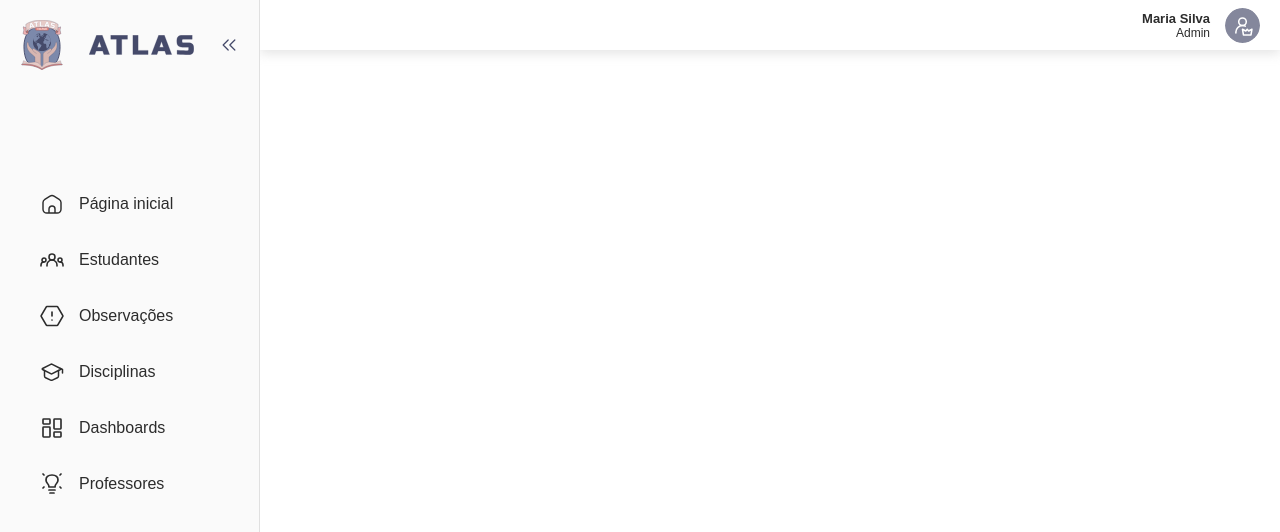
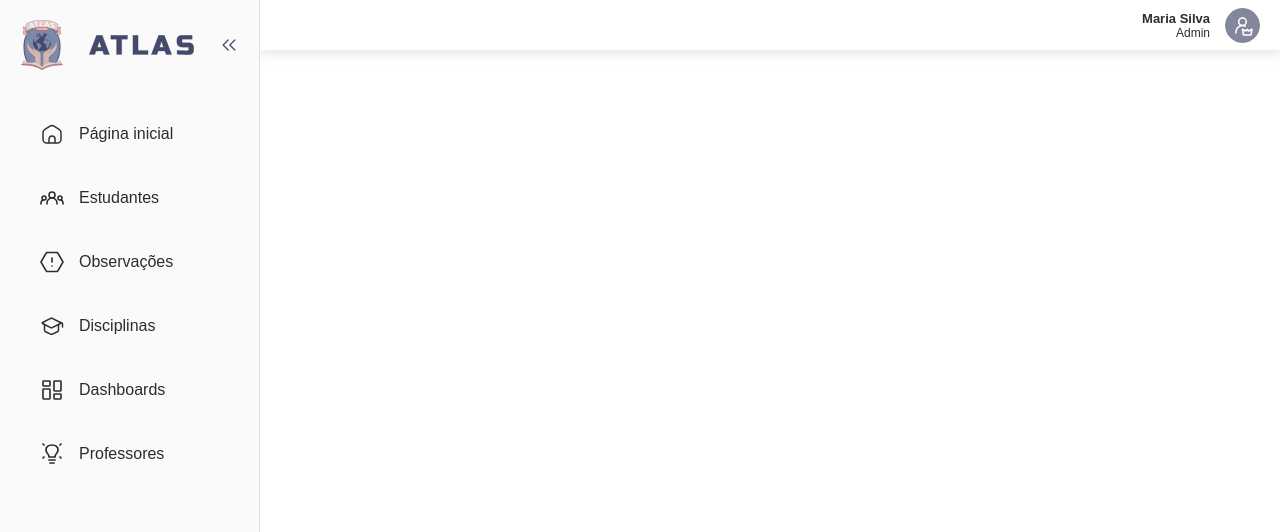
Before and after one commit to ciintyaarioss/ProgramacaoAssincronaFront, an Angular app in the folder programacao-assincrona-frontend/: page / in a window 1280 px wide. Shown: the top 532 px of the page. Built offline with nearby package versions, Linux system fonts and the light colour scheme; a web font is replaced by a local one.

Commit message:
style: arrumando estilizacao da sidebar fechada

```diff
--- a/programacao-assincrona-frontend/src/app/components/sidebar/sidebar.css
+++ b/programacao-assincrona-frontend/src/app/components/sidebar/sidebar.css
@@ -27,6 +27,10 @@
     white-space: nowrap;
 }
 
+.sidebar.closed .branding{
+    justify-content: center;
+}
+
 #school-icon {
     width: 50px;
     height: 50px;
@@ -43,5 +47,8 @@
 }
 
 .itens-tab {
-    margin-top: 50%;
+    margin-top: 40px;
+    display: flex;
+    flex-direction: column;
+    gap: 8px;
 }
--- a/programacao-assincrona-frontend/src/app/components/sidebar/sidebar.html
+++ b/programacao-assincrona-frontend/src/app/components/sidebar/sidebar.html
@@ -5,7 +5,7 @@
         <img [src]="iconAction" alt="" id="button-action" (click)="toggleSidebar()">
     </div>
 
-    <div *ngIf="isOpen" class="itens-tab">
+    <div class="itens-tab">
         <app-tab
             *ngFor="let item of filteredMenu"
             [icon]="item.icon"
--- a/programacao-assincrona-frontend/src/app/components/sidebar/sidebar.ts
+++ b/programacao-assincrona-frontend/src/app/components/sidebar/sidebar.ts
@@ -29,7 +29,7 @@ export class Sidebar {
   toggleSidebar() {
     this.isOpen = !this.isOpen;
     this.iconAction = this.isOpen ? 'icon_voltar.svg' : 'icon_abrir.svg';
-    const width = this.isOpen ? '260px' : '55px';
+    const width = this.isOpen ? '260px' : '95px';
     document.documentElement.style.setProperty('--sidebar-width', width);
   }
 
```
